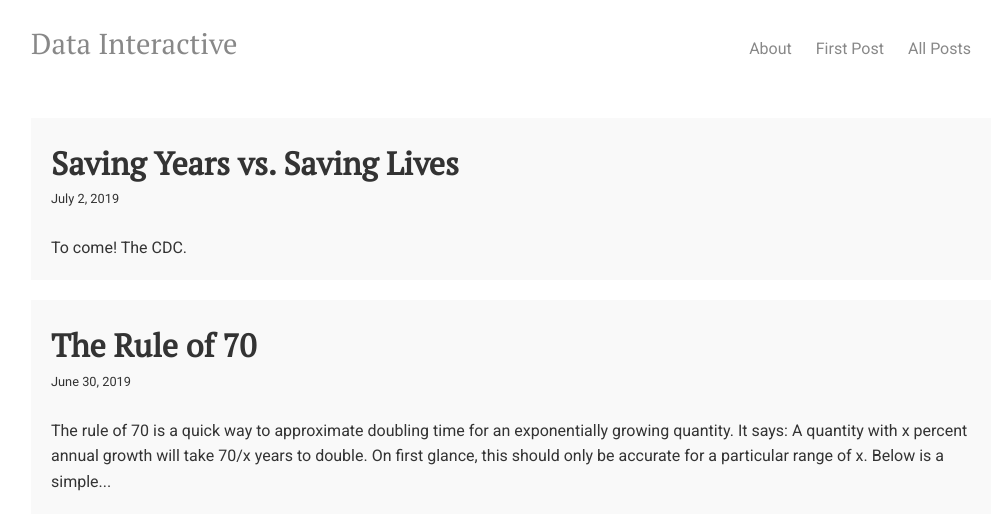
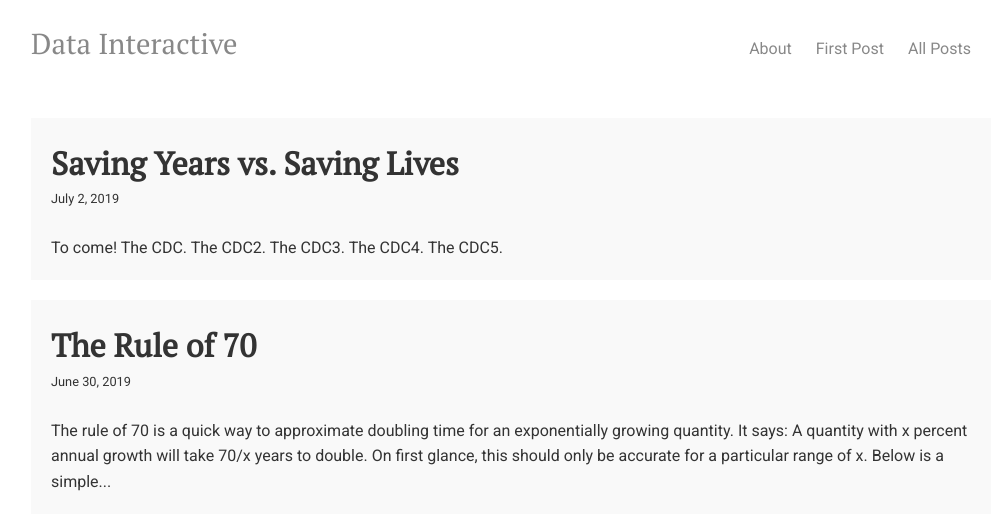
Before and after one commit to datainteractive/datainteractive.github.io, a Jekyll site: the page built from index.html, in a window 1280 px wide. Shown: the top 530 px of the page, without its empty margins (129-1131 px from the left). Built offline with Jekyll 4.4.1, drawn with Linux system fonts in a browser that asks for light colours; comment, search, counter and statistics services are not loaded.

Commit message:
Update 2019-07-02-saving-years-vs-saving-lives.html

```diff
--- a/_posts/2019-07-02-saving-years-vs-saving-lives.html
+++ b/_posts/2019-07-02-saving-years-vs-saving-lives.html
@@ -11,6 +11,10 @@ To come!
 <div class="media">
     <div id="barchart"></div>
     <span class="source">The CDC.</span>
+    <span class="source">The CDC2.</span>
+    <span class="source">The CDC3.</span>
+    <span class="source">The CDC4.</span>
+    <span class="source">The CDC5.</span>
 </div>
 
 <script>
```
